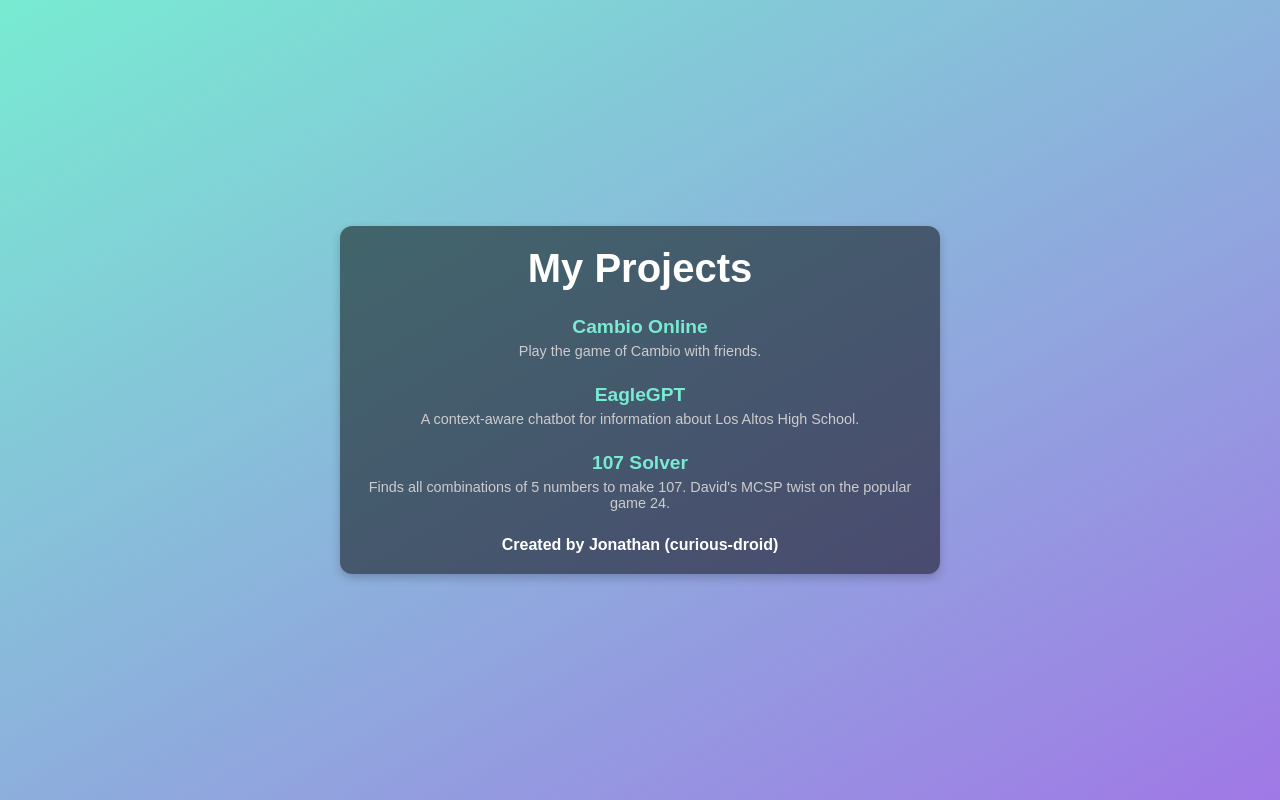
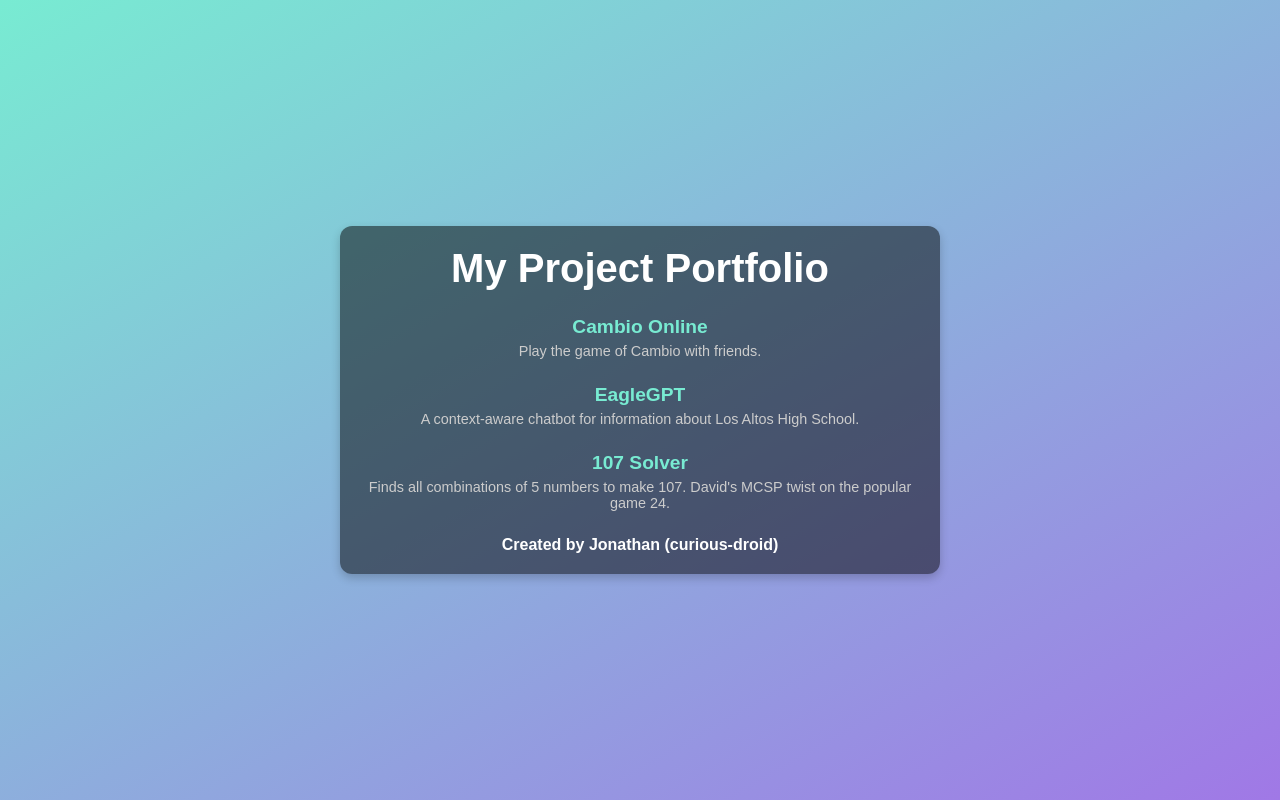
Before and after one commit to curious-droid/projects, a plain HTML site: page index.html in a window 1280 px wide. Drawn offline with Linux system fonts and the light colour scheme.

Commit message:
Update index.html

```diff
--- a/index.html
+++ b/index.html
@@ -97,7 +97,7 @@
 </head>
 <body>
   <div class="container">
-    <h1>My Projects</h1>
+    <h1>My Project Portfolio</h1>
     <ul>
       <li>
         <a href="https://cambio-online.vercel.app/" target="_blank">Cambio Online</a>
```
